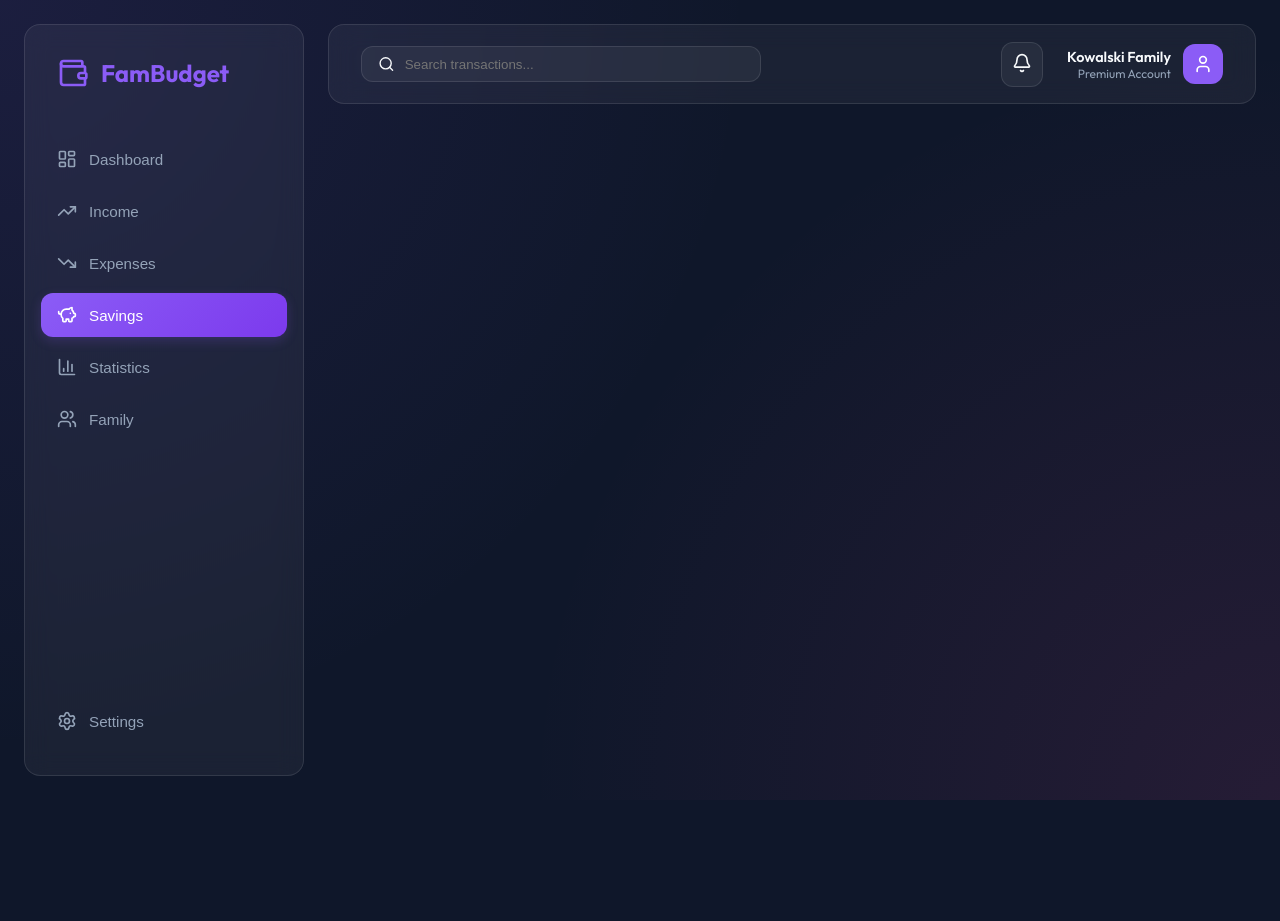
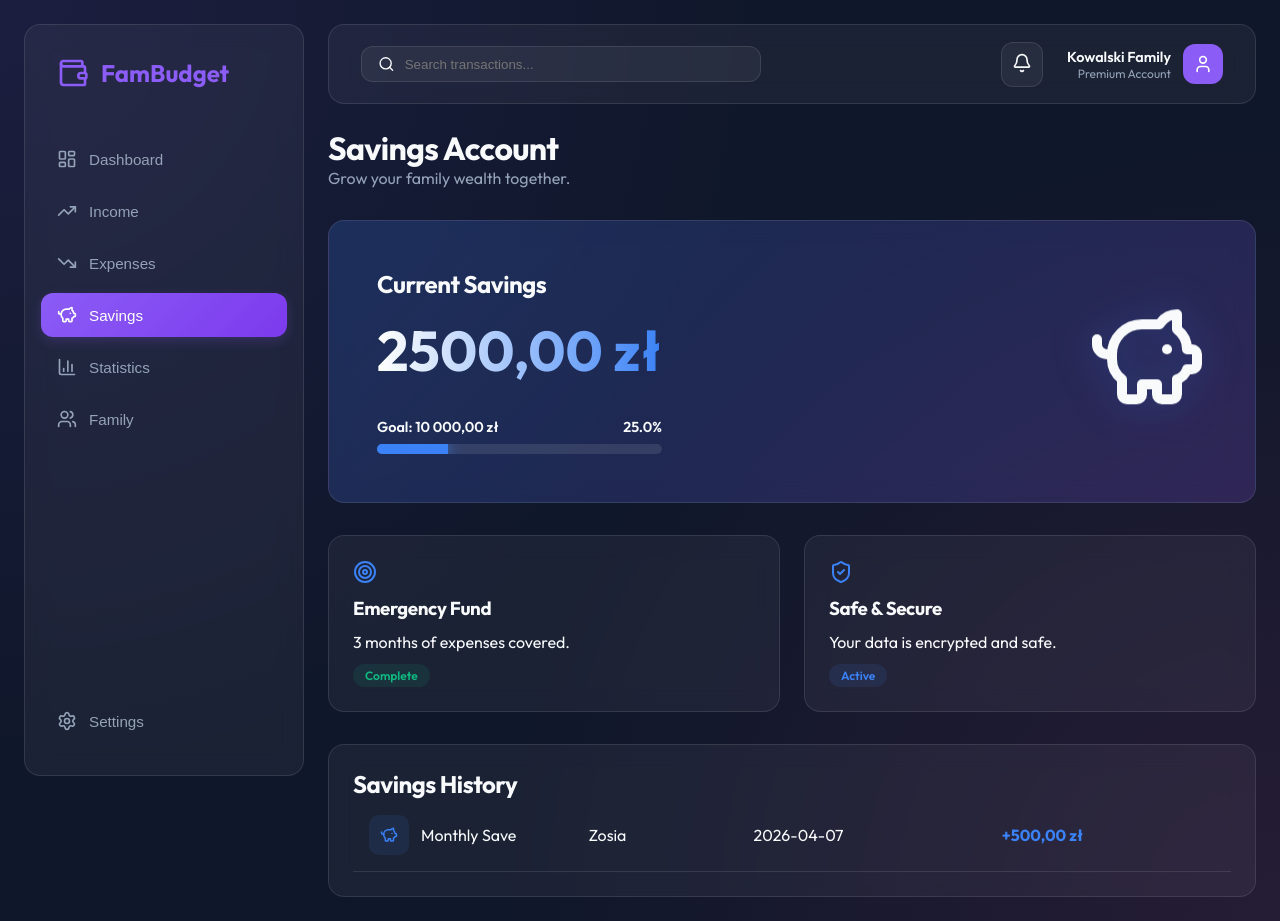
Before and after one commit to ant0uni/Projekt-BudzetRodzinny, a React (Vite) app: page / in a window 1280 px wide. Both pictures are taken after a click on the button "Savings". Before the commit the page ends 800 px from the top, so only its background shows below. Built offline with nearby package versions, Linux system fonts and the light colour scheme.

Commit message:
Commit 8: Create SavingsView with deposit history and goal progress tracking

```diff
--- a/src/App.css
+++ b/src/App.css
@@ -452,3 +452,97 @@
   margin-top: 1rem;
   width: 100%;
 }
+
+.savings-banner {
+  padding: 3rem;
+  background: linear-gradient(135deg, rgba(59, 130, 246, 0.2), rgba(139, 92, 246, 0.2));
+  margin-bottom: 2rem;
+  overflow: hidden;
+  position: relative;
+}
+
+.banner-content {
+  display: flex;
+  justify-content: space-between;
+  align-items: center;
+}
+
+.large-amount {
+  font-size: 3.5rem;
+  font-weight: 800;
+  margin: 1rem 0 2rem;
+  background: linear-gradient(to right, #fff, var(--info));
+  -webkit-background-clip: text;
+  background-clip: text;
+  -webkit-text-fill-color: transparent;
+}
+
+.goal-progress {
+  width: 100%;
+  max-width: 400px;
+}
+
+.progress-info {
+  display: flex;
+  justify-content: space-between;
+  font-size: 0.9rem;
+  font-weight: 600;
+  margin-bottom: 8px;
+}
+
+.progress-bar {
+  height: 10px;
+  background: rgba(255, 255, 255, 0.1);
+  border-radius: 5px;
+  overflow: hidden;
+}
+
+.progress-fill {
+  height: 100%;
+  background: var(--info);
+  box-shadow: 0 0 15px var(--info);
+}
+
+.savings-features {
+  display: grid;
+  grid-template-columns: repeat(2, 1fr);
+  gap: 1.5rem;
+}
+
+.feature-card {
+  padding: 1.5rem;
+  display: flex;
+  flex-direction: column;
+  gap: 12px;
+}
+
+.feature-icon {
+  color: var(--info);
+}
+
+.status-badge {
+  padding: 4px 12px;
+  border-radius: 20px;
+  font-size: 0.75rem;
+  font-weight: 600;
+  width: fit-content;
+}
+
+.status-badge.success { background: rgba(16, 185, 129, 0.1); color: var(--success); }
+.status-badge.info { background: rgba(59, 130, 246, 0.1); color: var(--info); }
+
+.floating-pig {
+  filter: drop-shadow(0 0 20px rgba(59, 130, 246, 0.3));
+  animation: float 3s ease-in-out infinite;
+}
+
+@keyframes float {
+  0%, 100% { transform: translateY(0); }
+  50% { transform: translateY(-20px); }
+}
+
+.empty-state {
+  padding: 3rem;
+  text-align: center;
+  color: var(--text-muted);
+}
--- a/src/App.jsx
+++ b/src/App.jsx
@@ -4,6 +4,7 @@ import Header from './components/layout/Header'
 import DashboardOverview from './components/dashboard/DashboardOverview'
 import TransactionList from './components/dashboard/TransactionList'
 import TransactionForm from './components/dashboard/TransactionForm'
+import SavingsView from './components/dashboard/SavingsView'
 import './App.css'
 
 function App() {
@@ -36,6 +37,11 @@ function App() {
               <TransactionList />
             </div>
           )}
+
+          {activeTab === 'savings' && (
+            <SavingsView />
+          )}
+
           {/* Other tabs will be implemented in subsequent commits */}
         </div>
       </main>
--- /dev/null
+++ b/src/components/dashboard/SavingsView.jsx
@@ -0,0 +1,78 @@
+import React from 'react';
+import { useBudget } from '../../context/BudgetContext';
+import { PiggyBank, ArrowRight, Target, ShieldCheck } from 'lucide-react';
+
+const SavingsView = () => {
+  const { savingsBalance, transactions } = useBudget();
+  const savingsTransactions = transactions.filter(t => t.type === 'savings');
+
+  return (
+    <div className="savings-view fade-in">
+      <div className="content-header">
+        <div>
+          <h1>Savings Account</h1>
+          <p style={{ color: 'var(--text-muted)' }}>Grow your family wealth together.</p>
+        </div>
+      </div>
+
+      <div className="savings-banner glass-morphism">
+        <div className="banner-content">
+          <div className="banner-text">
+            <h2>Current Savings</h2>
+            <p className="large-amount">{new Intl.NumberFormat('pl-PL', { style: 'currency', currency: 'PLN' }).format(savingsBalance)}</p>
+            <div className="goal-progress">
+              <div className="progress-info">
+                <span>Goal: 10 000,00 zł</span>
+                <span>{(savingsBalance / 10000 * 100).toFixed(1)}%</span>
+              </div>
+              <div className="progress-bar">
+                <div className="progress-fill" style={{ width: `${Math.min(savingsBalance / 10000 * 100, 100)}%` }}></div>
+              </div>
+            </div>
+          </div>
+          <div className="banner-illustration">
+            <PiggyBank size={120} className="floating-pig" />
+          </div>
+        </div>
+      </div>
+
+      <div className="savings-features">
+        <div className="feature-card glass-morphism">
+          <Target className="feature-icon" size={24} />
+          <h3>Emergency Fund</h3>
+          <p>3 months of expenses covered.</p>
+          <span className="status-badge success">Complete</span>
+        </div>
+        <div className="feature-card glass-morphism">
+          <ShieldCheck className="feature-icon" size={24} />
+          <h3>Safe & Secure</h3>
+          <p>Your data is encrypted and safe.</p>
+          <span className="status-badge info">Active</span>
+        </div>
+      </div>
+
+      <div className="transaction-list-container glass-morphism" style={{ marginTop: '2rem' }}>
+        <h2>Savings History</h2>
+        <div className="transaction-table">
+          {savingsTransactions.length > 0 ? savingsTransactions.map(t => (
+            <div key={t.id} className="table-row">
+              <div className="transaction-info">
+                <div className="icon-circle" style={{ backgroundColor: 'rgba(59, 130, 246, 0.1)' }}>
+                  <PiggyBank size={18} style={{ color: 'var(--info)' }} />
+                </div>
+                <span>{t.category || 'Savings Deposit'}</span>
+              </div>
+              <span>{t.member}</span>
+              <span>{t.date}</span>
+              <span className="amount-text savings">+{new Intl.NumberFormat('pl-PL', { style: 'currency', currency: 'PLN' }).format(t.amount)}</span>
+            </div>
+          )) : (
+            <div className="empty-state">No savings transactions yet.</div>
+          )}
+        </div>
+      </div>
+    </div>
+  );
+};
+
+export default SavingsView;
```
